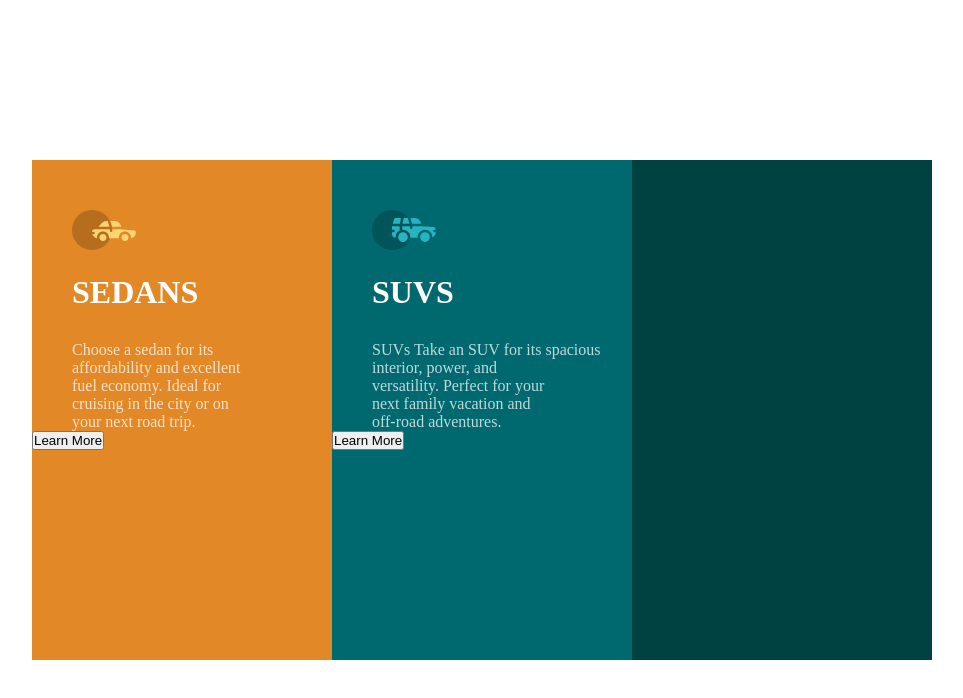
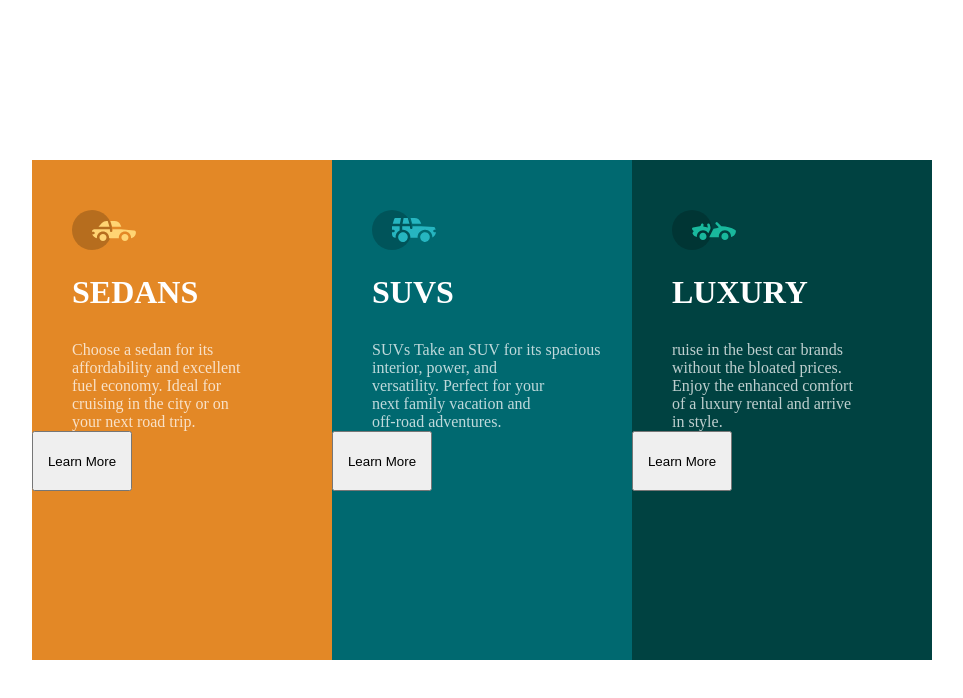
Before and after one commit to JudsonCiribelli/3-column-preview-card-component, a plain HTML site: page index.html in a window 1280 px wide. Shown: the whole page, without its empty margins (158-1121 px from the left). Drawn offline with Linux system fonts and the light colour scheme.

Commit message:
Estilização do terceiro container

```diff
--- a/CSS/style.css
+++ b/CSS/style.css
@@ -58,3 +58,20 @@ body {
   width: 300px;
   background-color: hsl(179, 100%, 13%);
 }
+.container .container3 img {
+  padding: 50px 0px 0px 40px;
+}
+.container .container3 h1 {
+  color: white;
+  font-weight: 700;
+  padding: 20px 0px 0px 40px;
+}
+.container .container3 p {
+  color: hsla(0, 0%, 100%, 0.75);
+  font-weight: 400;
+  padding: 30px 0px 0px 40px;
+}
+.container .btn {
+  width: 100px;
+  height: 60px;
+}
--- a/index.html
+++ b/index.html
@@ -29,7 +29,17 @@
         </p>
         <button type="submit" class="btn">Learn More</button>
       </div>
-      <div class="container3"></div>
+      <div class="container3">
+        <img src="./Images/icon-luxury.svg" alt="" />
+        <h1>LUXURY</h1>
+        <p>
+          ruise in the best car brands <br />
+          without the bloated prices. <br />
+          Enjoy the enhanced comfort <br />of a luxury rental and arrive <br />
+          in style.
+        </p>
+        <button type="submit" class="btn">Learn More</button>
+      </div>
     </div>
   </body>
 </html>
```
